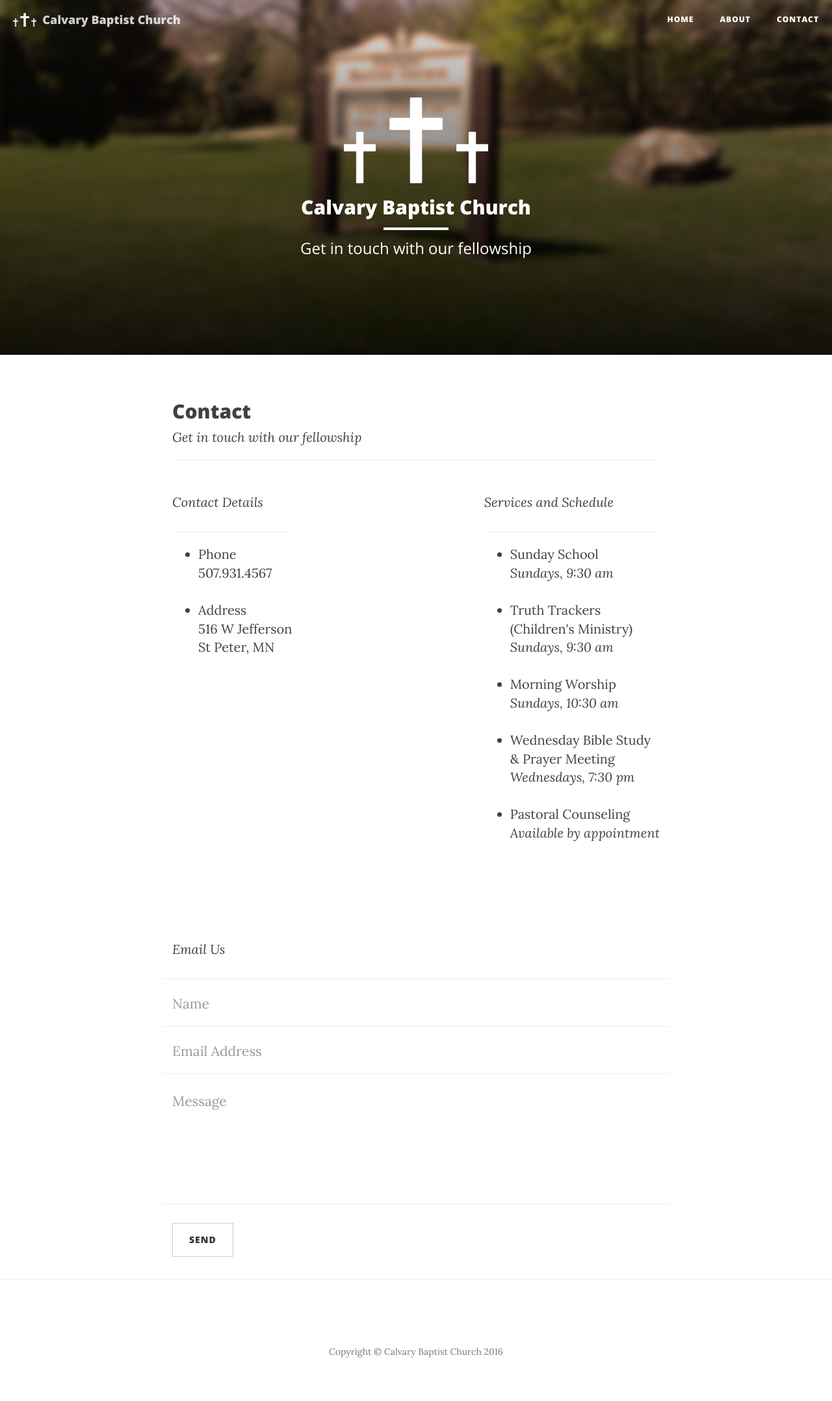
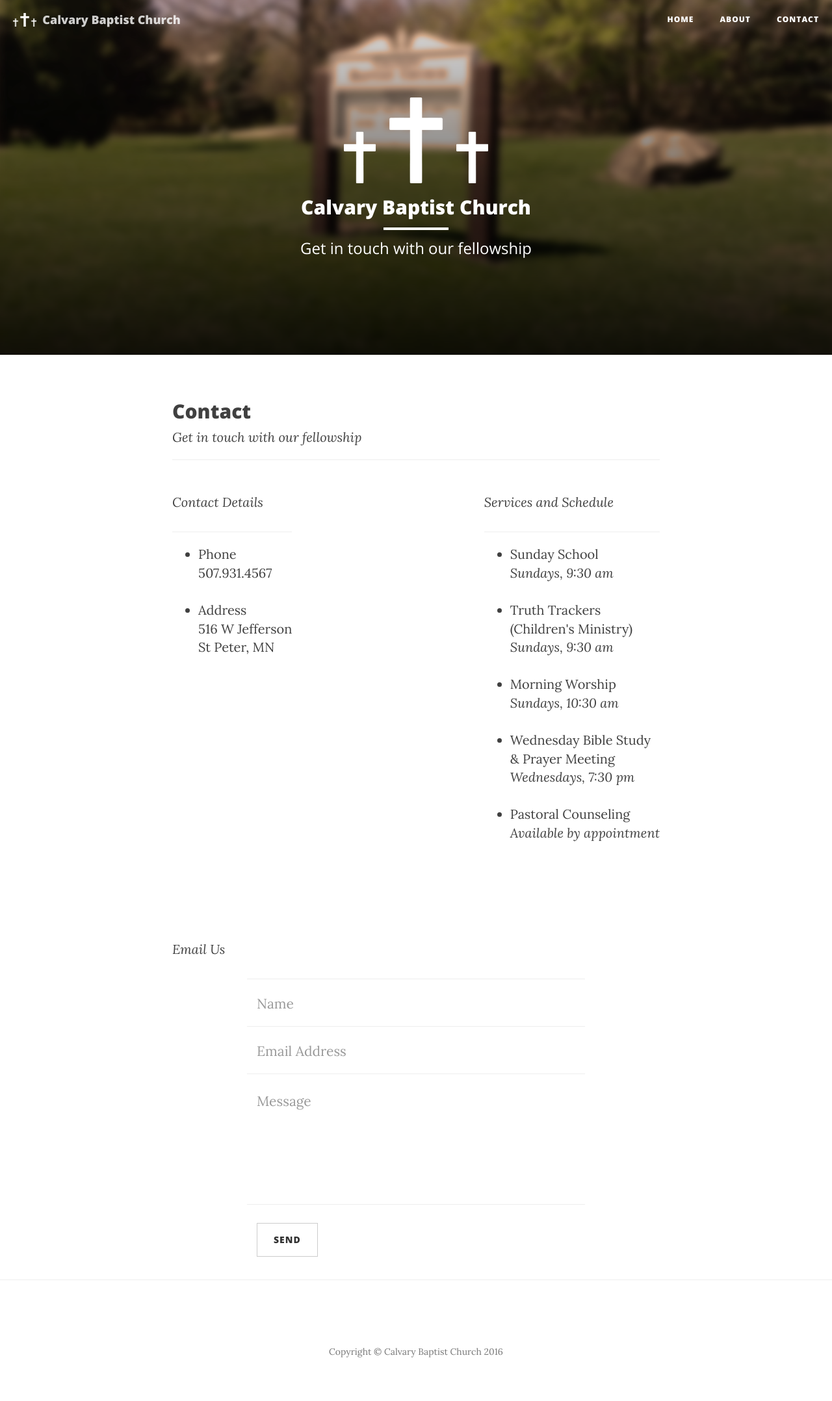
Before and after one commit to SaintPeterCalvaryBaptistChurch/SaintPeterCalvaryBaptistChurch.github.io, a Jekyll site: the page built from contact.html, in a window 1280 px wide. Shown: the whole page at 65% size. Built offline with Jekyll 4.4.1, drawn with Linux system fonts in a browser that asks for light colours; nearby versions of some CDN libraries.

Commit message:
~contactform

```diff
--- a/contact.html
+++ b/contact.html
@@ -71,7 +71,7 @@
 <!-- WARNING: Some web hosts do not allow emails to be sent through forms to common mail hosts like Gmail or Yahoo. It's recommended that you use a private domain email address! -->
 <!-- NOTE: To use the contact form, your site must be on a live web host with PHP! The form will not work locally! -->
 
-<form name="sentMessage" id="contactForm" novalidate>
+<!-- <form name="sentMessage" id="contactForm" novalidate>
     <div class="row control-group">
 
         <div class="form-group col-xs-12 floating-label-form-group controls">
@@ -101,5 +101,45 @@
             <button type="submit" class="btn btn-default">Send</button>
         </div>
     </div>
-</form>
+</form> -->
+<!-- Contact Section -->
+		<div class="row">
+			<div class="col-lg-8 col-lg-offset-2">
+				<form  action="//formspree.io/david.j.c.johnson@gmail.com" method="POST" name="sentMessage" id="contactForm" novalidate>
+					<div class="row control-group">
+						<div class="form-group col-xs-12 floating-label-form-group controls">
+							<label>Name</label>
+							<input type="text" name="name" class="form-control" placeholder="Name" id="name" required data-validation-required-message="Please enter your name.">
+							<p class="help-block text-danger"></p>
+						</div>
+					</div>
+					<div class="row control-group">
+						<div class="form-group col-xs-12 floating-label-form-group controls">
+							<label>Email Address</label>
+							<input type="email" name="_replyto" class="form-control" placeholder="Email Address" id="email" required data-validation-required-message="Please enter your email address.">
+							<p class="help-block text-danger"></p>
+						</div>
+					</div>
+					<div>
+						<input type="hidden"  name="_subject" value="New submission!">
+						<input type="text" name="_gotcha" style="display:none" />
+					</div>
+					<div class="row control-group">
+						<div class="form-group col-xs-12 floating-label-form-group controls">
+							<label>Message</label>
+							<textarea rows="5" name="message" class="form-control" placeholder="Message" id="message" required data-validation-required-message="Please enter a message."></textarea>
+							<p class="help-block text-danger"></p>
+						</div>
+					</div>
+					<br>
+					<div id="success"></div>
+					<div class="row">
+						<div class="form-group col-xs-12">
+							<button type="submit" class="btn btn-default">Send</button>
+						</div>
+					</div>
+				</form>
+			</div>
+		</div>
+
 </div>
```
Also changed, not shown: 4 other files.
